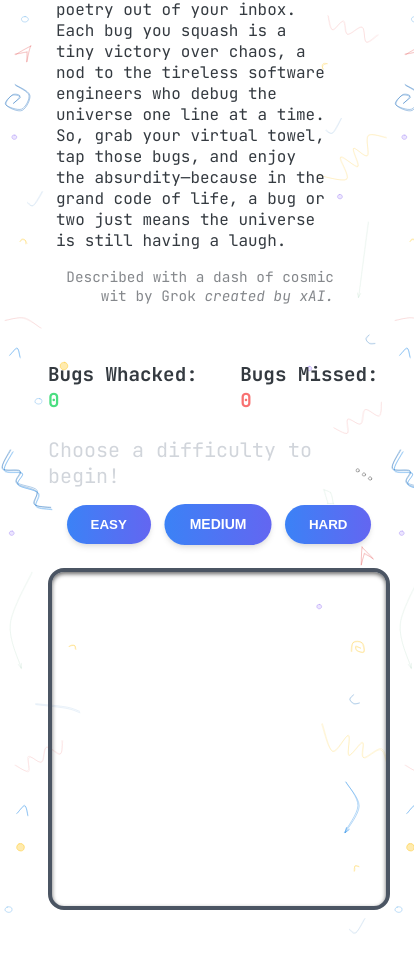
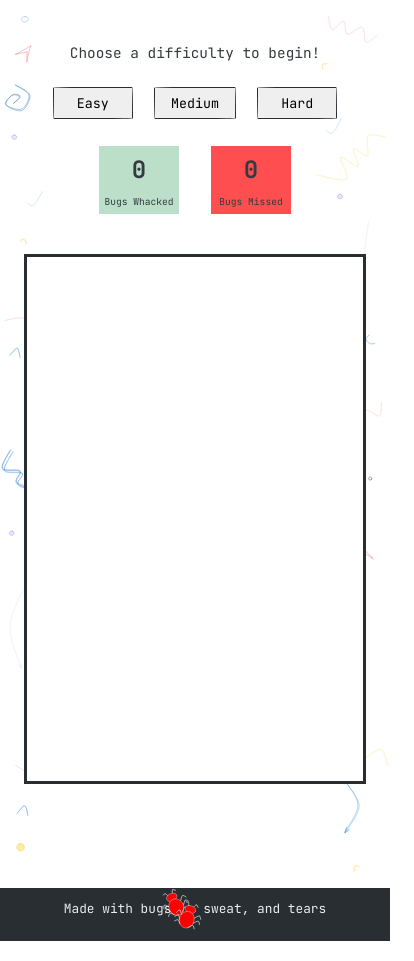
Before and after one commit to Natia-bit/personal-website, a Next.js app: page /easter-egg in a window 390 px wide. Shown: the part 1036-1997 px from the top of the page, 414 px wide, since content can reach past the window. Built offline with nearby package versions, Linux system fonts and the light colour scheme; a web font is replaced by a local one.

Commit message:
easter egg mobile friendy

```diff
--- a/src/app/easter-egg/page.js
+++ b/src/app/easter-egg/page.js
@@ -7,8 +7,8 @@ import SectionCard from "@/components/common/SectionCard";
 const GRID_SIZE = 8;
 const DIFFICULTY_SETTINGS = {
   easy: { spawnRate: 1500, label: "Easy", totalBugsToAppear: 15 },
-  medium: { spawnRate: 1000, label: "Medium", totalBugsToAppear: 20 },
-  hard: { spawnRate: 500, label: "Hard", totalBugsToAppear: 30 },
+  medium: { spawnRate: 1300, label: "Medium", totalBugsToAppear: 20 },
+  hard: { spawnRate: 1200, label: "Hard", totalBugsToAppear: 30 },
 };
 
 export default function EasterEgg() {
@@ -19,7 +19,7 @@ export default function EasterEgg() {
   const [currentSpawnRate, setCurrentSpawnRate] = useState(0);
 
   const [activeBugIndex, setActiveBugIndex] = useState(-1);
-  const [bugRotation, setBugRotation] = useState(0); // New state for bug rotation
+  const [bugRotation, setBugRotation] = useState(0);
   const [isGameActive, setIsGameActive] = useState(false);
   const [isGamePaused, setIsGamePaused] = useState(false);
   const [message, setMessage] = useState("Choose a difficulty to begin!");
@@ -52,7 +52,7 @@ export default function EasterEgg() {
         if (!bugWasWhackedRef.current) {
           setBugsMissed((prev) => prev + 1);
         }
-      }, spawnRate - 300);
+      }, spawnRate - 100);
     }, spawnRate);
   };
 
@@ -98,7 +98,7 @@ export default function EasterEgg() {
     setActiveBugIndex(-1);
 
     const missed = totalBugsRef.current - bugsFound;
-    setMessage(`Total: ${totalBugsRef.current} bugs!`);
+    setMessage(`Choose a difficulty to begin!`);
   };
 
   const whackBug = (index) => {
@@ -145,15 +145,89 @@ export default function EasterEgg() {
             absurdity—because in the grand code of life, a bug or two just means
             the universe is still having a laugh.
           </p>
-          <cite className={styles.citing}>
-            Described with a dash of cosmic wit by
-            <a href="https://www.grok.com"> Grok </a>
-            <em>
-              created by <a href="https://www.x.ai"> xAI. </a>
-            </em>
-          </cite>
         </div>
 
+        <div className={styles.mainContainer}>
+          <div className={styles.theGame}>
+            <div
+              className={`${styles.gridContainer} ${
+                isGameActive && !isGamePaused ? "" : styles.gridCellDisabled
+              }`}
+              style={{ gridTemplateColumns: `repeat(${GRID_SIZE}, 1fr)` }}
+            >
+              {Array.from({ length: GRID_SIZE * GRID_SIZE }).map((_, index) => (
+                <div
+                  key={index}
+                  className={styles.gridCell}
+                  onClick={() => whackBug(index)}
+                >
+                  {activeBugIndex === index && (
+                    <div
+                      className={styles.bugBounceIn}
+                      style={{ transform: `rotate(${bugRotation}deg)` }}
+                    >
+                      <Bug width={40} height={40} />
+                    </div>
+                  )}
+                </div>
+              ))}
+            </div>
+          </div>
+
+          <div className={styles.panel}>
+            <div className={styles.gameState}>
+              {!isGameActive ? (
+                <div>
+                  <p>{message}</p>
+                  <div className={styles.difficultyButtons}>
+                    {Object.keys(DIFFICULTY_SETTINGS).map((key) => (
+                      <button
+                        key={key}
+                        onClick={() => startGame(key)}
+                        className={styles.button}
+                      >
+                        {DIFFICULTY_SETTINGS[key].label}
+                      </button>
+                    ))}
+                  </div>
+                </div>
+              ) : (
+                <div>
+                  <p>{isGamePaused ? "Game Paused" : "Whack the bugs!"}</p>
+                  <div>
+                    <button
+                      onClick={isGamePaused ? resumeGame : pauseGame}
+                      className={`${styles.button} ${styles.buttonPause}`}
+                    >
+                      {isGamePaused ? "Resume" : "Pause"}
+                    </button>
+                    <button
+                      onClick={endGame}
+                      className={`${styles.button} ${styles.buttonEnd}`}
+                    >
+                      End Game
+                    </button>
+                  </div>
+                </div>
+              )}
+            </div>
+
+            <div>
+              <div className={styles.scoreContainer}>
+                <div className={`${styles.scoreCard} ${styles.bugsFound}`}>
+                  <span className={styles.score}> {bugsFound}</span>
+                  <p>Bugs Whacked</p>
+                </div>
+
+                <div className={`${styles.scoreCard} ${styles.bugsMissed}`}>
+                  <span className={styles.score}> {bugsMissed}</span>
+                  <p>Bugs Missed</p>
+                </div>
+              </div>
+            </div>
+          </div>
+        </div>
+        {/*
         <div className={styles.gamePanel}>
           <div className={styles.scoreBoard}>
             <div className={styles.scoreText}>
@@ -166,6 +240,7 @@ export default function EasterEgg() {
             </div>
           </div>
 
+          <div>
             {!isGameActive ? (
               <div className={styles.messageSection}>
                 <p className={styles.messageText}>{message}</p>
@@ -206,6 +281,7 @@ export default function EasterEgg() {
                 </div>
               </div>
             )}
+          </div>
 
           <div className={styles.test}>
             <div
@@ -232,7 +308,7 @@ export default function EasterEgg() {
               ))}
             </div>
           </div>
-        </div>
+        </div> */}
       </SectionCard>
     </div>
   );
--- a/src/app/easter-egg/page.module.css
+++ b/src/app/easter-egg/page.module.css
@@ -1,134 +1,93 @@
-.gameContainer {
-  /* background-image: url('https://placehold.co/1200x800/222222/cccccc?text=Code+Background'); */
-  /* background-size: cover; */
-  /* background-position: center; */
-  color: red;
-  min-height: 100vh;
+.mainContainer {
+  display: flex;
+  flex-direction: row;
+  padding-top: 2em;
+}
 
+.theGame {
+  width: 750px;
+  height: auto;
+}
+
+.panel {
+  padding-left: 3em;
   display: flex;
   flex-direction: column;
-  align-items: center;
+}
+
+.scoreContainer {
+  display: flex;
   justify-content: center;
-  padding: 1rem;
+}
+
+.scoreCard {
+  width: 150px;
+  margin: 2em;
+  padding-top: 1em;
   text-align: center;
 }
 
-.citing {
-  display: block;
-  font-size: 0.9em;
-  color: var(--color-grey);
-  margin-top: 1em;
-  font-style: normal;
-  text-align: right;
+.score {
+  font-size: 2em;
+  font-weight: 700;
 }
 
-.citing a {
-  text-decoration: none;
-  color: var(--color-grey);
+.bugsFound {
+  background-color: #bcdfc9;
+}
+
+.bugsMissed {
+  background-color: #ff4e50;
+}
+
+.scoreCard p {
+  color: var(--color-text-main);
+}
+
+.gameState {
+  display: flex;
+  justify-content: center;
+}
+
+.gameState p {
+  text-align: center;
 }
 
 .description {
   margin: 2em;
 }
 
-.gameBox {
-  padding: 1.5rem;
-  width: 100%;
-  max-width: 48rem;
+.difficultyButtons {
   display: flex;
-  flex-direction: row;
+  justify-content: space-evenly;
+}
+
+.button {
+  cursor: pointer !important;
+  border: 1px solid var(--color-dark);
+  font-family: "JetBrains Mono";
+  border-radius: 200px 5px 200px 5px / 5px 200px 5px 200px;
+  min-width: 80px;
+  padding: 0.4rem 1rem 0.4rem 1rem;
+  text-align: center;
+  margin: 0.8em;
+}
+
+.gridContainer {
+  /* background-image: url("https://placehold.co/1200x800/222222/cccccc?text=Code+Background");
+  background-size: cover;
+  background-position: center; */
+  background: white;
+  display: grid;
+  gap: 0.25rem;
+  padding: 0.5rem;
+  border: 3px solid var(--color-dark);
 }
 
 .gamePanel {
   padding: 1.5rem;
   width: 100%;
   max-width: 48rem;
-}
-
-.scoreBoard {
-  display: flex;
-  margin-bottom: 1.5rem;
-  gap: 2rem;
-}
-
-.scoreText {
-  font-size: 1.2rem;
-  font-weight: 700;
-}
-
-.scoreFound {
-  color: #4ade80;
-}
-
-.scoreMissed {
-  color: #f87171;
-}
-
-.messageSection {
-  margin-bottom: 1.5rem;
-}
-
-.messageText {
-  font-size: 1.25rem;
-  color: #d1d5db;
-  margin-bottom: 1rem;
-}
-
-.buttonGroup {
-  display: flex;
-  justify-content: center;
-  gap: 1rem;
-}
-
-.button {
-  padding: 0.75rem 1.5rem;
-  font-weight: 700;
-  border-radius: 9999px;
-  box-shadow: 0 4px 6px -1px rgba(0, 0, 0, 0.1),
-    0 2px 4px -1px rgba(0, 0, 0, 0.06);
-  transition: all 0.3s ease-in-out;
-  border: none;
-  cursor: pointer;
-  color: white;
-  text-transform: uppercase;
-}
-
-.button:hover {
-  transform: scale(1.05);
-}
-
-.buttonEasy {
-  background: linear-gradient(to right, #3b82f6, #6366f1);
-}
-
-.buttonMedium {
-  background: linear-gradient(to right, #3b82f6, #6366f1);
-}
-
-.buttonHard {
-  background: linear-gradient(to right, #3b82f6, #6366f1);
-}
-
-.buttonPause {
-  background: linear-gradient(to right, #facc15, #f97316);
-}
-
-.buttonEnd {
-  background: linear-gradient(to right, #ef4444, #ec4899);
-}
-
-.buttonSelected {
-  transform: scale(1.05);
-}
-
-.gridContainer {
-  display: grid;
-  gap: 0.25rem;
-  background-color: transparent;
-  padding: 0.5rem;
-  border-radius: 1rem;
-  border: 4px solid #4b5563;
-  box-shadow: inset 0 2px 4px rgba(0, 0, 0, 0.6);
 }
 
 .gridCell {
@@ -139,14 +98,9 @@
   justify-content: center;
   aspect-ratio: 1 / 1;
   transition: all 0.1s ease-in-out;
-  cursor: pointer;
 }
 
-.gridCellDisabled {
-  cursor: default;
-}
-
-@keyframes bounce-in {
+/* @keyframes bounce-in {
   0% {
     transform: scale(0);
     opacity: 0;
@@ -162,4 +116,55 @@
 
 .bug-bounce-in {
   animation: bounce-in 0.5s ease-out forwards;
+} */
+
+@media (max-width: 768px) {
+  .mainContainer {
+    flex-direction: column;
+  }
+
+  .description {
+    font-size: 0.9em;
+    margin: 1em;
+  }
+  .gridCell {
+    aspect-ratio: auto;
+    height: 60px;
+  }
+
+  .theGame {
+    width: 100%;
+    margin-top: 1.5rem;
+  }
+
+  .panel {
+    padding-left: 0;
+    order: -1;
+    width: 100%;
+  }
+
+  .scoreContainer {
+    justify-content: center;
+  }
+
+  .scoreCard {
+    width: 80px;
+    height: 60px;
+    margin: 1em;
+    padding-top: 0.5em;
+    text-align: center;
+  }
+
+  .score {
+    font-size: 1.5em;
+    font-weight: 700;
+  }
+
+  .scoreCard p {
+    font-size: 0.6em;
+  }
+
+  .gameState p {
+    font-size: 0.9em;
+  }
 }
--- a/src/components/experience/ExperienceDisplay.module.css
+++ b/src/components/experience/ExperienceDisplay.module.css
@@ -61,7 +61,7 @@
 .toggleButton {
   outline: 0;
   border: 1px solid var(--color-dark);
-  cursor: pointer;
+  cursor: pointer !important;
   position: relative;
   background-color: rgba(0, 0, 0, 0);
   user-select: none;
```
Lines whose indentation alone changed are shown as unchanged.
